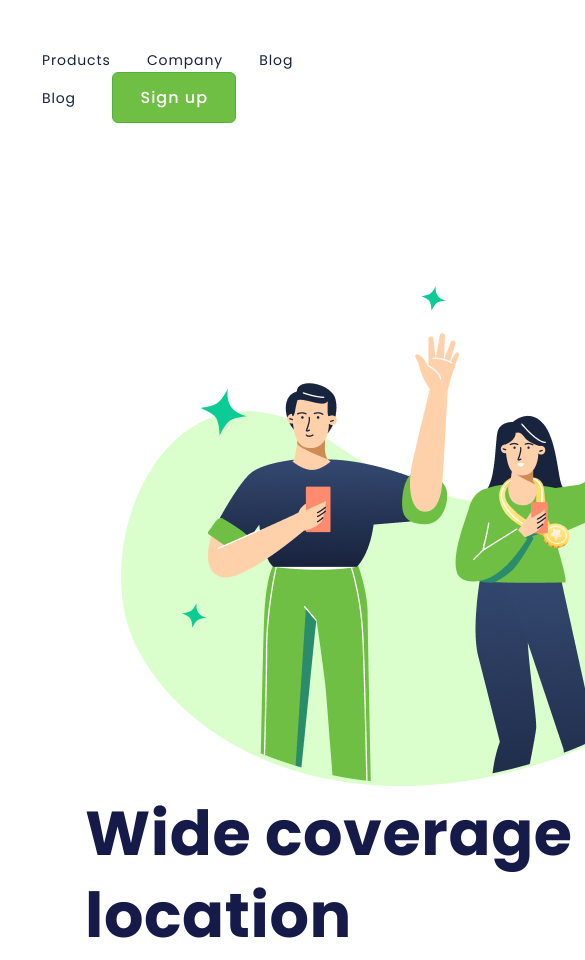
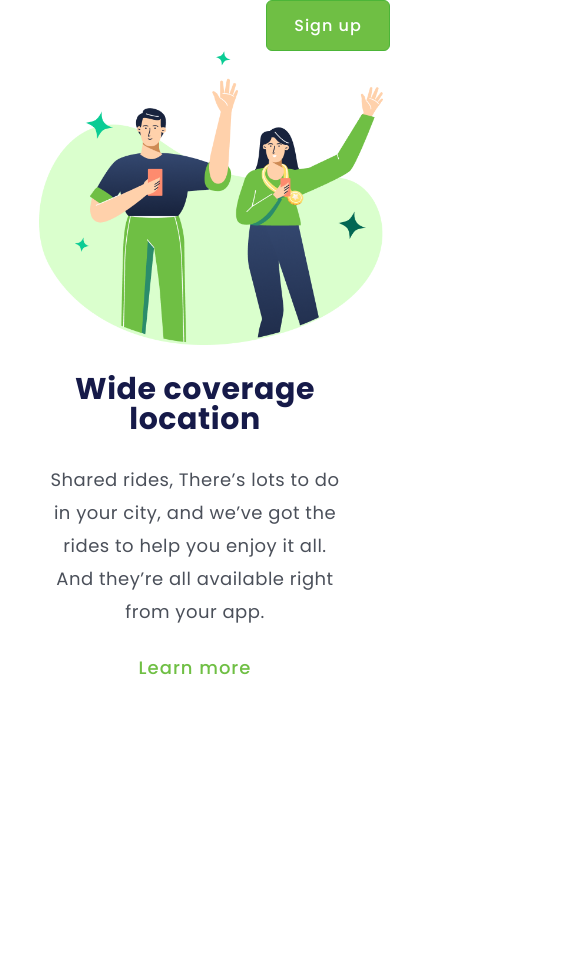
Before and after one commit to Gbiiandrad/Congratulation-You-get, a plain HTML site: page index.html in a window 390 px wide. Shown: the top 960 px of the page, 585 px wide, since content can reach past the window. After the commit the page ends 844 px from the top, so only its background shows below. Drawn offline with Linux system fonts and the light colour scheme.

Commit message:
responsivel 🚧

```diff
--- a/assets/css/styles.css
+++ b/assets/css/styles.css
@@ -80,3 +80,71 @@ p {
     border: none;
     cursor: pointer;
 }
+
+@media screen and (max-width:900px ) {
+    header{
+        margin: 0;
+        padding: 0;
+    }
+
+    .link-header{
+        display: none;
+    }
+
+    .button-header{
+        display: block;
+        margin-left: auto;
+    }
+
+    .img-logo {
+        position: static;
+        max-width: 90%;
+        margin: 0 39px 22px;
+    }
+
+    main{
+        width: 100%;
+        height: 50%;
+        padding: 0;
+        margin: 0;
+    }
+
+    div {
+        display: block;
+        margin: 0;
+        width: 100%;
+        height: 50%;
+
+    }
+
+    h1 {
+        font-size: 30px;
+        line-height: 30px;
+        letter-spacing: 0.596px;
+        width: 278px;
+        text-align: center;
+        margin: 0 auto;
+    }
+
+    p {
+        font-size: 18px;
+        line-height: 33px;
+        letter-spacing: 0.5px;
+        width: auto;
+        margin: 29px 43px 26px;
+        text-align: center;
+    }
+
+    .button-main {
+        font-size: 18px;
+        line-height: 27px;
+        letter-spacing: 1px;
+
+        background: transparent;
+        border: none;
+        cursor: pointer;
+        text-align: center;
+        display: block;
+        margin: 0px auto;
+    }
+}
```
